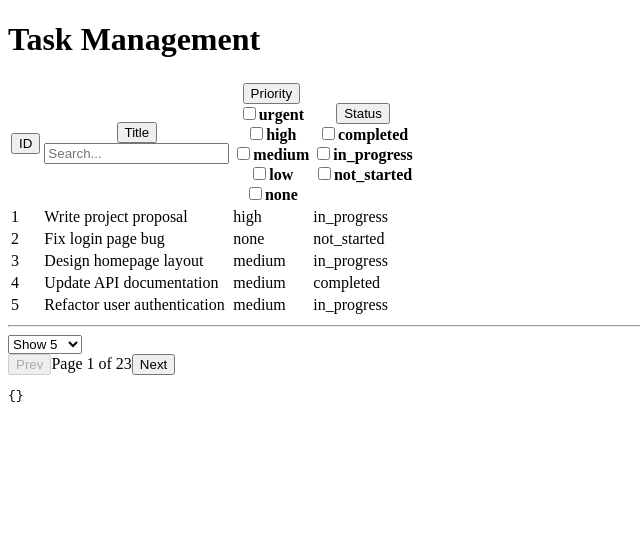
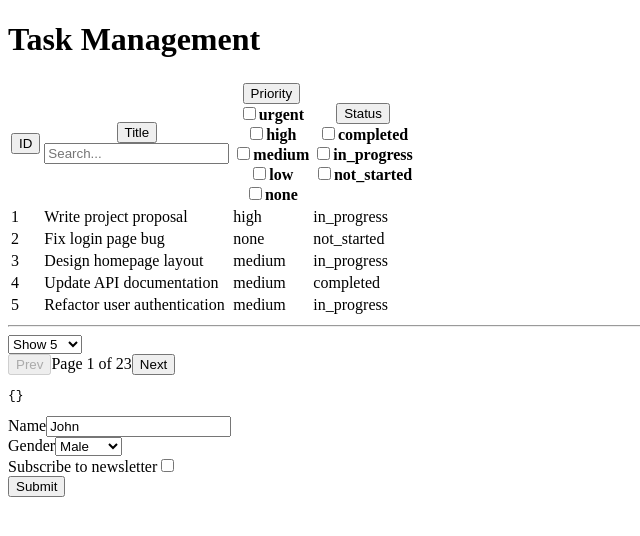
Before and after one commit to anjaysahoo/advance-todo-list, a React (Vite) app: page / in a window 1280 px wide. Shown: the top 536 px of the page, without its empty margins (0-640 px from the left). Built offline with nearby package versions, Linux system fonts and the light colour scheme.

Commit message:
➕feature: added dynamic form

```diff
--- a/package.json
+++ b/package.json
@@ -10,6 +10,7 @@
     "preview": "vite preview"
   },
   "dependencies": {
+    "@hookform/resolvers": "^4.1.0",
     "react": "^19.0.0",
     "react-dom": "^19.0.0"
   },
@@ -19,11 +20,11 @@
     "@types/react-dom": "^19.0.3",
     "@vitejs/plugin-react": "^4.3.4",
     "eslint": "^9.19.0",
-    "eslint-plugin-react-hooks": "^5.0.0",
-    "eslint-plugin-react-refresh": "^0.4.18",
     "eslint-plugin-boundaries": "^4.2.2",
     "eslint-plugin-import": "^2.31.0",
     "eslint-plugin-project-structure": "^3.8.1",
+    "eslint-plugin-react-hooks": "^5.0.0",
+    "eslint-plugin-react-refresh": "^0.4.18",
     "globals": "^15.14.0",
     "typescript": "~5.7.2",
     "typescript-eslint": "^8.22.0",
--- a/src/app/task/Task.tsx
+++ b/src/app/task/Task.tsx
@@ -1,10 +1,12 @@
 import TaskTable from "../../features/tasks/components/TaskTable.tsx";
+import TaskForm from "../../features/tasks/components/TaskForm.tsx";
 
 function Task() {
     return (
         <main>
             <h1>Task Management</h1>
             <TaskTable/>
+            <TaskForm/>
         </main>
     )
 }
--- /dev/null
+++ b/src/components/ui/DynamicForm.tsx
@@ -0,0 +1,77 @@
+import React from "react";
+import { useForm } from "react-hook-form";
+import { zodResolver } from "@hookform/resolvers/zod";
+import { z } from "zod";
+
+// Define the structure for each form field
+export interface FieldConfig {
+    key: string;
+    label: string;
+    type: "text" | "select" | "checkbox";
+    options?: { value: string; label: string }[]; // Options for select fields
+    placeholder?: string;
+    validation?: z.ZodType<any>; // Validation schema using Zod
+}
+
+// Define the props expected by the DynamicForm component
+interface DynamicFormProps {
+    config: FieldConfig[]; // Configuration for form fields
+    defaultValues?: Record<string, any>; // Optional default values for form fields
+    onSubmit: (values: Record<string, any>) => void; // Submission handler
+}
+
+const DynamicForm: React.FC<DynamicFormProps> = ({ config, defaultValues = {}, onSubmit }) => {
+    // Construct a validation schema dynamically based on the provided config
+    const schema = z.object(
+        Object.fromEntries(
+            config.map((field) => [field.key, field.validation || z.string()])
+        )
+    );
+
+    // Initialize react-hook-form with validation and default values
+    const {
+        register,
+        handleSubmit,
+        formState: { errors },
+    } = useForm({
+        resolver: zodResolver(schema), // Use Zod for validation
+        defaultValues,
+    });
+
+    return (
+        <form onSubmit={handleSubmit(onSubmit)}>
+            {config.map((field) => (
+                <div key={field.key}>
+                    <label>{field.label}</label>
+                    {/* Render input field based on type */}
+                    {field.type === "text" && (
+                        <input
+                            type="text"
+                            placeholder={field.placeholder || ""}
+                            {...register(field.key)}
+                        />
+                    )}
+                    {/* Render select dropdown if type is 'select' */}
+                    {field.type === "select" && (
+                        <select {...register(field.key)}>
+                            {field.options?.map((option) => (
+                                <option key={option.value} value={option.value}>
+                                    {option.label}
+                                </option>
+                            ))}
+                        </select>
+                    )}
+                    {/* Render checkbox if type is 'checkbox' */}
+                    {field.type === "checkbox" && (
+                        <input type="checkbox" {...register(field.key)} />
+                    )}
+                    {/* Display error message if validation fails */}
+                    {errors[field.key] && <p>{errors[field.key].message}</p>}
+                </div>
+            ))}
+            <button type="submit">Submit</button>
+        </form>
+    );
+};
+
+export default DynamicForm;
--- a/src/components/ui/table/HeaderFilterInput.tsx
+++ b/src/components/ui/table/HeaderFilterInput.tsx
@@ -42,8 +42,8 @@ export default function HeaderFilterInput({
 
                         return (
                             <>
-                                {filterOptions?.map(option => (
-                                    <div>
+                                {filterOptions?.map((option) => (
+                                    <div key={option}>
                                         <input
                                             type="checkbox"
                                             name={field}
--- /dev/null
+++ b/src/features/tasks/components/TaskForm.tsx
@@ -0,0 +1,42 @@
+import DynamicForm, {FieldConfig} from "../../../components/ui/DynamicForm.tsx";
+import { z } from "zod";
+
+function TaskForm() {
+    const formConfig: FieldConfig[] = [
+        {
+            key: "name",
+            label: "Name",
+            type: "text",
+            placeholder: "Enter your name",
+            validation: z.string().min(2, "Name is too short"), // Require at least 2 characters
+        },
+        {
+            key: "gender",
+            label: "Gender",
+            type: "select",
+            options: [
+                { value: "male", label: "Male" },
+                { value: "female", label: "Female" },
+            ],
+            validation: z.string(), // Ensure a value is selected
+        },
+        {
+            key: "subscribe",
+            label: "Subscribe to newsletter",
+            type: "checkbox",
+            validation: z.boolean().optional(), // Checkbox is optional
+        },
+    ];
+
+    const handleFormSubmit = (data: Record<string, any>) => {
+        console.log("Form submitted with data:", data);
+    };
+
+    return (
+        <>
+            <DynamicForm config={formConfig} defaultValues={{ name: "John" }} onSubmit={handleFormSubmit} />
+        </>
+    )
+}
+
+export default TaskForm;
```
Also changed, not shown: 1 other file (tests, documents, lock files or other folders).
